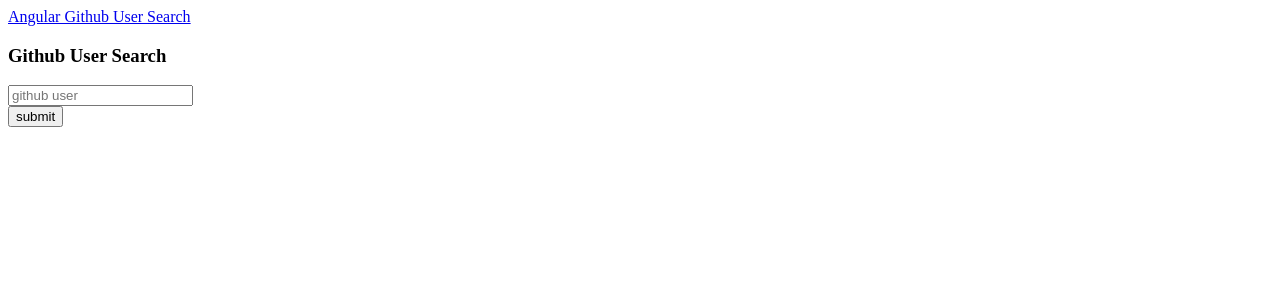
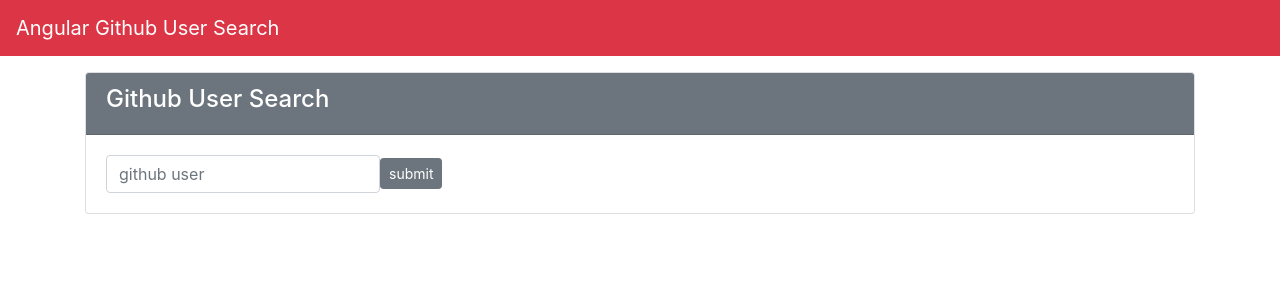
Before and after one commit to melissa-koi/GithubSearch, an Angular app: page / in a window 1280 px wide. Shown: the top 300 px of the page. Built offline with nearby package versions, Linux system fonts and the light colour scheme.

Commit message:
add bootstrap

```diff
--- a/package.json
+++ b/package.json
@@ -19,6 +19,8 @@
     "@angular/platform-browser": "~11.2.6",
     "@angular/platform-browser-dynamic": "~11.2.6",
     "@angular/router": "~11.2.6",
+    "bootstrap": "^4.6.0",
+    "popper": "^1.0.1",
     "rxjs": "~6.6.0",
     "tslib": "^2.0.0",
     "zone.js": "~0.11.3"
--- a/src/app/search/search.component.html
+++ b/src/app/search/search.component.html
@@ -3,10 +3,10 @@
         <div class="col">
             <div class="card">
                 <div class="card-header bg-secondary text-white">
-                    <h3>Github User Search</h3>
+                    <h4>Github User Search</h4>
                 </div>
                 <div class="card-body">
-                    <form>
+                    <form class="form-inline">
                         <div class="form-group">
                             <input type="search" class="form-control" placeholder="github user">
                         </div>
--- a/src/styles.scss
+++ b/src/styles.scss
@@ -1 +1 @@
-/* You can add global styles to this file, and also import other style files */
+@import "~bootstrap/dist/css/bootstrap.css"
```
Also changed, not shown: 1 other file (tests, documents, lock files or other folders).
